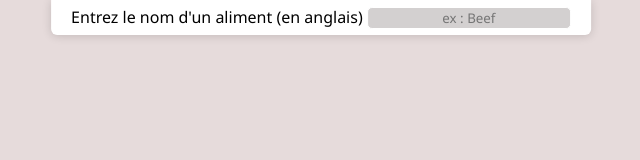
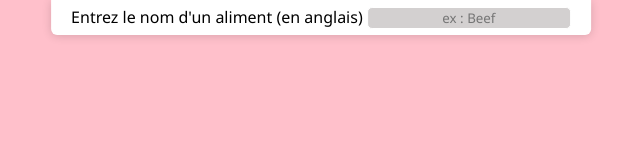
Before and after one commit to BenjaminClaux/mealapp, a plain HTML site: page index.html in a window 1280 px wide. Shown: the whole page, without its empty margins (319-959 px from the left). Drawn offline with Linux system fonts and the light colour scheme; no server answers.

Commit message:
add pink background

```diff
--- a/style.css
+++ b/style.css
@@ -1,7 +1,7 @@
 body {
   margin: 0;
   padding: 0;
-  background: rgb(230, 219, 219);
+  background: pink;
 }
 * {
   box-sizing: border-box;
```
